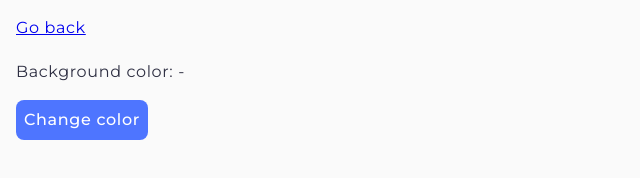
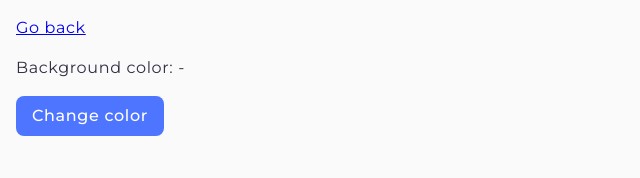
Before and after one commit to pxlmady/goit-js-hw-07, a plain HTML site: page task-5.html in a window 1280 px wide. Shown: the whole page, without its empty margins (0-640 px from the left). Drawn offline with Linux system fonts and the light colour scheme.

Commit message:
task 5 style done

```diff
--- a/task-5.html
+++ b/task-5.html
@@ -11,7 +11,7 @@
       }
 
       .widget {
-        margin-top: 20px;
+        text-align: start;
       }
 
       p {
@@ -30,16 +30,16 @@
         font-size: 16px;
         font-style: normal;
         font-weight: 500;
-        line-height: 24px;
+        line-height: 24px; /* 150% */
         letter-spacing: 0.64px;
+        display: flex;
+        padding: 8px 16px;
+        justify-content: center;
+        align-items: center;
+        gap: 10px;
         border-radius: 8px;
         background: #4e75ff;
-        margin-top: 8px; /* отступ от предыдущего элемента */
-        display: block;
-        padding: 8px; /* увеличение области клика */
-        cursor: pointer;
-        border: none; /* убираем границу */
-        text-align: center; /* центрируем текст по горизонтали */
+        border: none;
       }
     </style>
     <link rel="stylesheet" href="css/common.css" />
```
